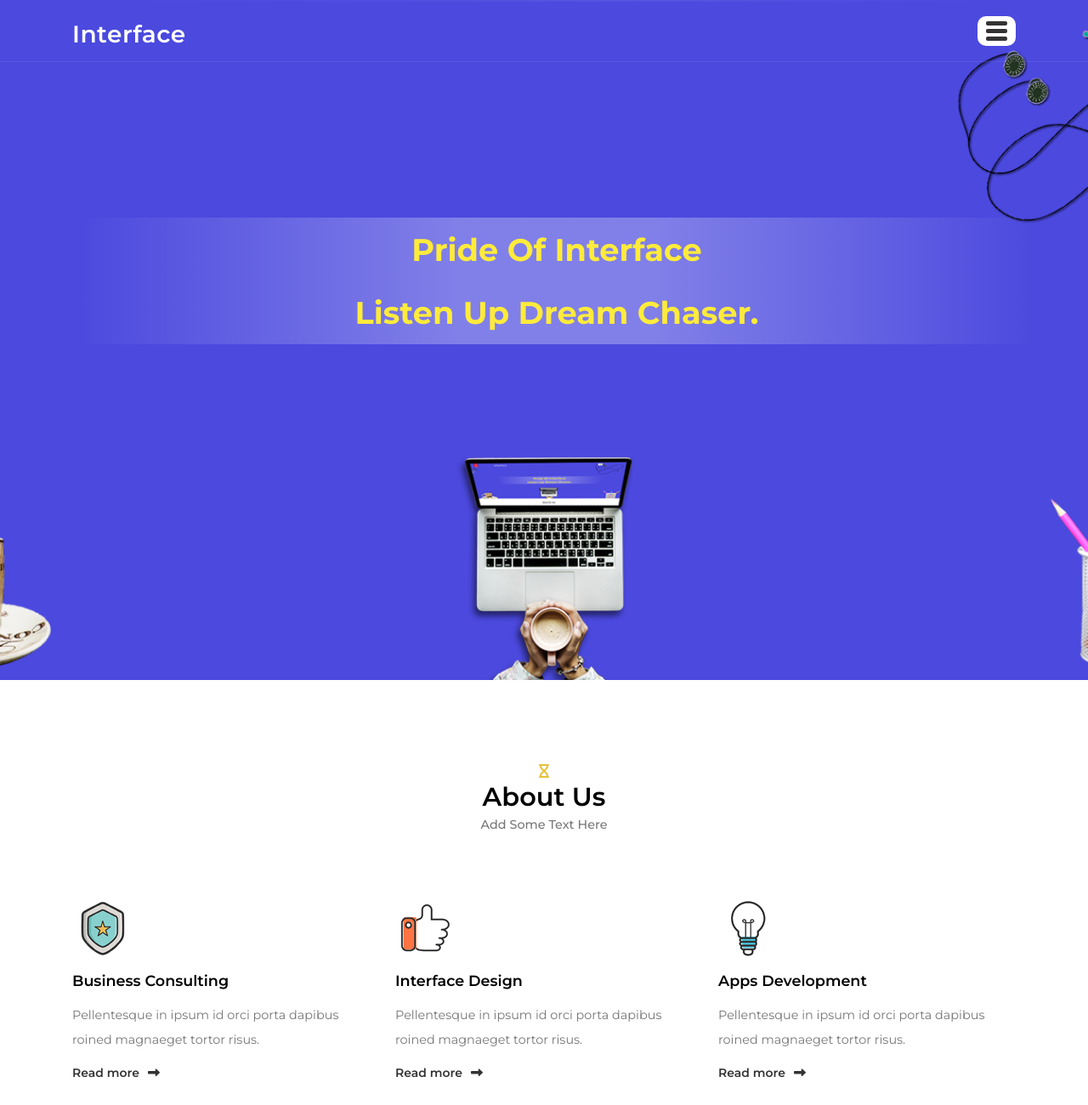
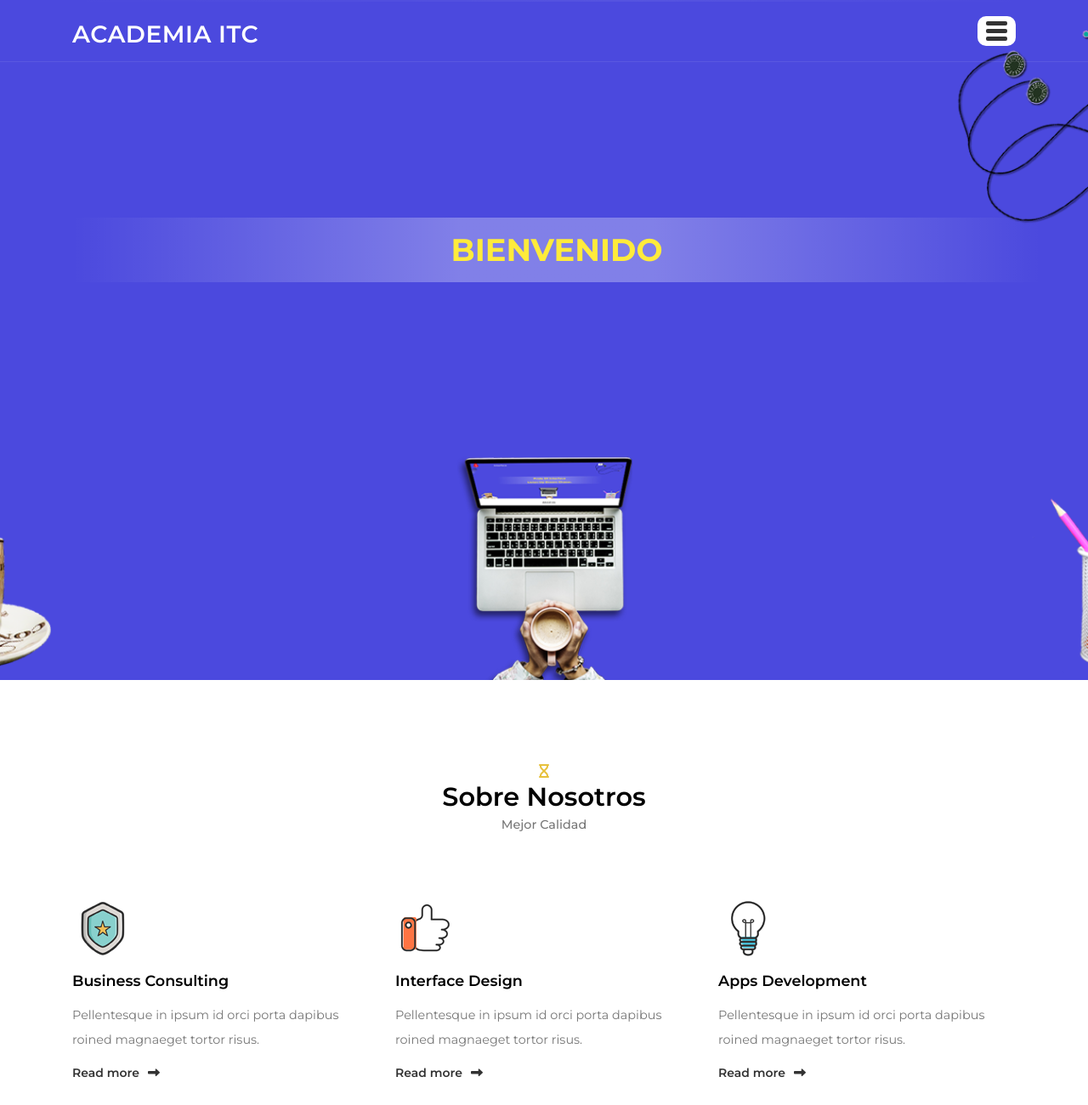
Before and after one commit to huioge/ACADEMIAITC, a plain HTML site: page index.html in a window 1280 px wide. Shown: the top 1300 px of the page at 85% size. Drawn offline with Linux system fonts and the light colour scheme.

Commit message:
Update index.html

```diff
--- a/index.html
+++ b/index.html
@@ -1,5 +1,5 @@
 <!DOCTYPE html>
-<html lang="zxx">
+<html lang="ES">
 
 <head>
     <title>Home</title>
@@ -29,7 +29,7 @@
         <nav class="navbar fixed-top navbar-expand-lg navbar-light navbar-fixed-top">
             <div class="container">
                 <h1 class="wthree-logo">
-                    <a href="index.html" id="logoLink" data-blast="color">Interface</a>
+                    <a href="index.html" id="logoLink" data-blast="color">ACADEMIA ITC</a>
                 </h1>
                 <div class="nav-sec  position-relative">
                     <a href="#menu" id="toggle">
@@ -53,7 +53,7 @@
             <div class="row banner-row">
                 <div class="col-lg-12 text-center">
                     <div class='backbox'>
-                        <h4 class="bb-text">pride of interface<br> listen up dream chaser.</h4>
+                        <h4 class="bb-text">BIENVENIDO</h4>
                     </div>
                 </div>
             </div>
@@ -65,8 +65,8 @@
         <div class="container py-lg-5">
             <div class="title-sec-agile text-center">
                 <span class="title-icon-wthree fa fa-hourglass-o" aria-hidden="true"></span>
-                <h3 class="agile-head">about us</h3>
-                <p class="title-text">add some text here</p>
+                <h3 class="agile-head">Sobre Nosotros</h3>
+                <p class="title-text">Mejor Calidad</p>
             </div>
             <!-- services top row -->
             <div class="row pt-md-5">
```
